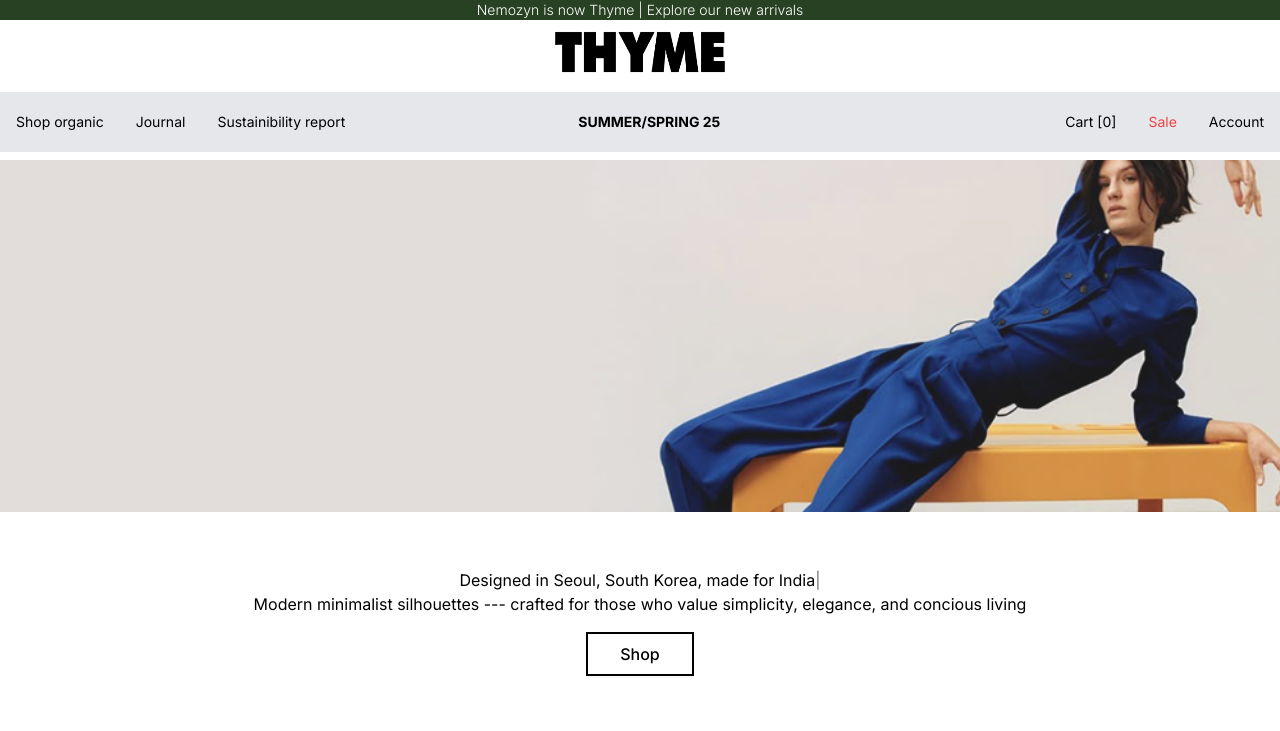
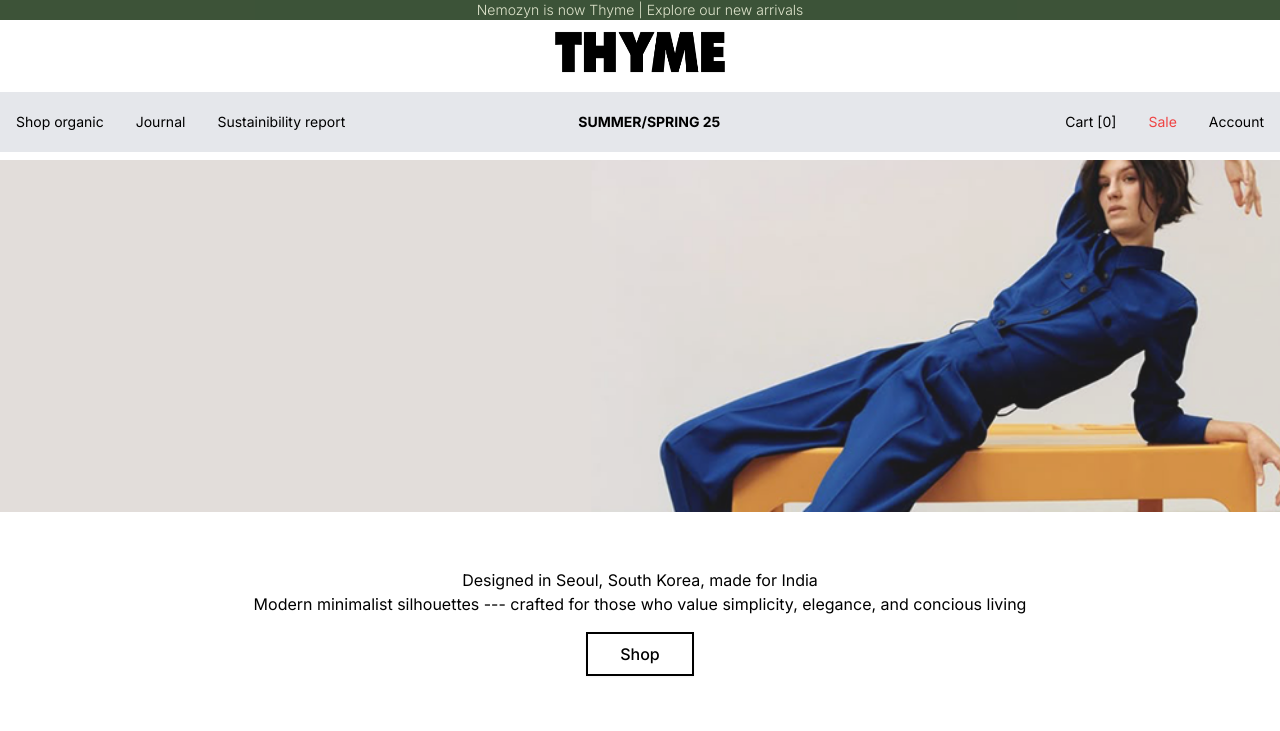
Before and after one commit to hitartha-gogoi/nemozyn-thyme, a Next.js app: page / in a window 1280 px wide. Shown: the top 731 px of the page. Built offline with nearby package versions, Linux system fonts and the light colour scheme; a small style sheet from the web is missing; a web font is replaced by a local one.

Commit message:
changes: 3

```diff
--- a/src/app/page.js
+++ b/src/app/page.js
@@ -23,7 +23,7 @@ export default function Home() {
 
         <div className="flex flex-col items-center justify-center text-center w-full pt-4 pb-4">
           <p className="text-black font-normal mt-10">
-            <ReactTyped typeSpeed={10} backSpeed={10} startDelay={1000} loop  backDelay={5000}  strings={[`Designed in Seoul, South Korea, made for India` ]}/>
+            Designed in Seoul, South Korea, made for India
           </p>
           <p className="text-black font-normal banner-text">Modern minimalist silhouettes --- crafted for those who value simplicity, elegance, and concious living</p>
           <button className="bg-white text-black py-2 px-8 hover:scale-105 hover:shadow-md shadow-sm duration-200 ease-in-out transition-all hover:bg-black hover:text-white border-black border-2 font-medium banner-text mt-4 mb-8">Shop</button>
--- a/src/components/navbar.js
+++ b/src/components/navbar.js
@@ -30,8 +30,8 @@ function Navbar({ textColor }) {
     <div className="z-[9998] w-full h-40 flex flex-col justify-between absolute top-0 left-0 bg-white">
 
       {/* GREEN NAVBAR */}
-      <div className="flex items-center justify-center h-6 px-4 bg-[#284123] w-full">
-        <span className="text-center text-white font-light text-xs sm:text-sm">Nemozyn is now Thyme | Explore our new arrivals</span>
+      <div className="flex items-center justify-center h-6 px-4 bg-[#284123] w-full opacity-90">
+        <span className="text-center text-[#DCE2C8] font-light text-xs sm:text-sm">Nemozyn is now Thyme | Explore our new arrivals</span>
       </div>
 
       {/* THYME */}
```
